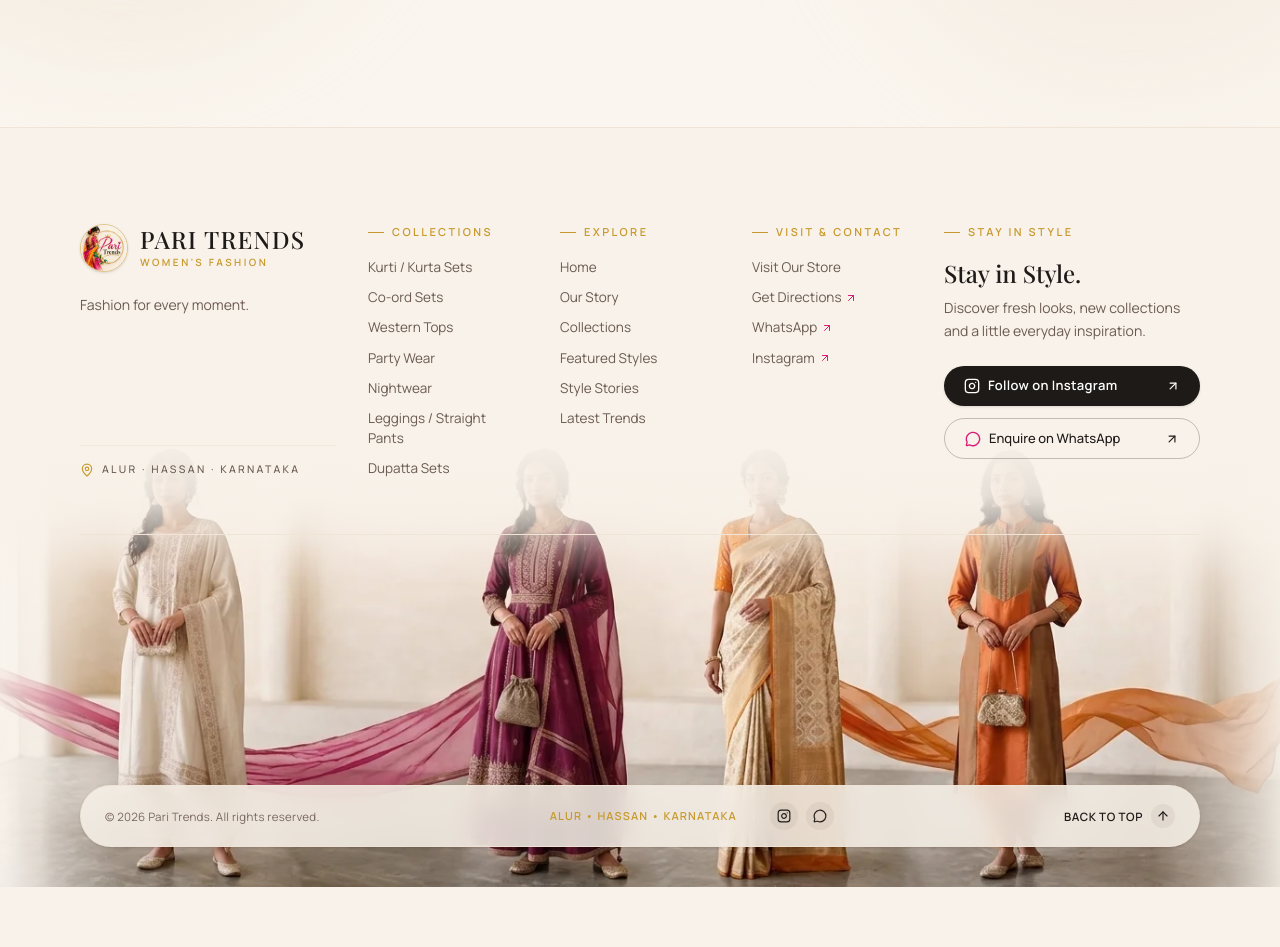
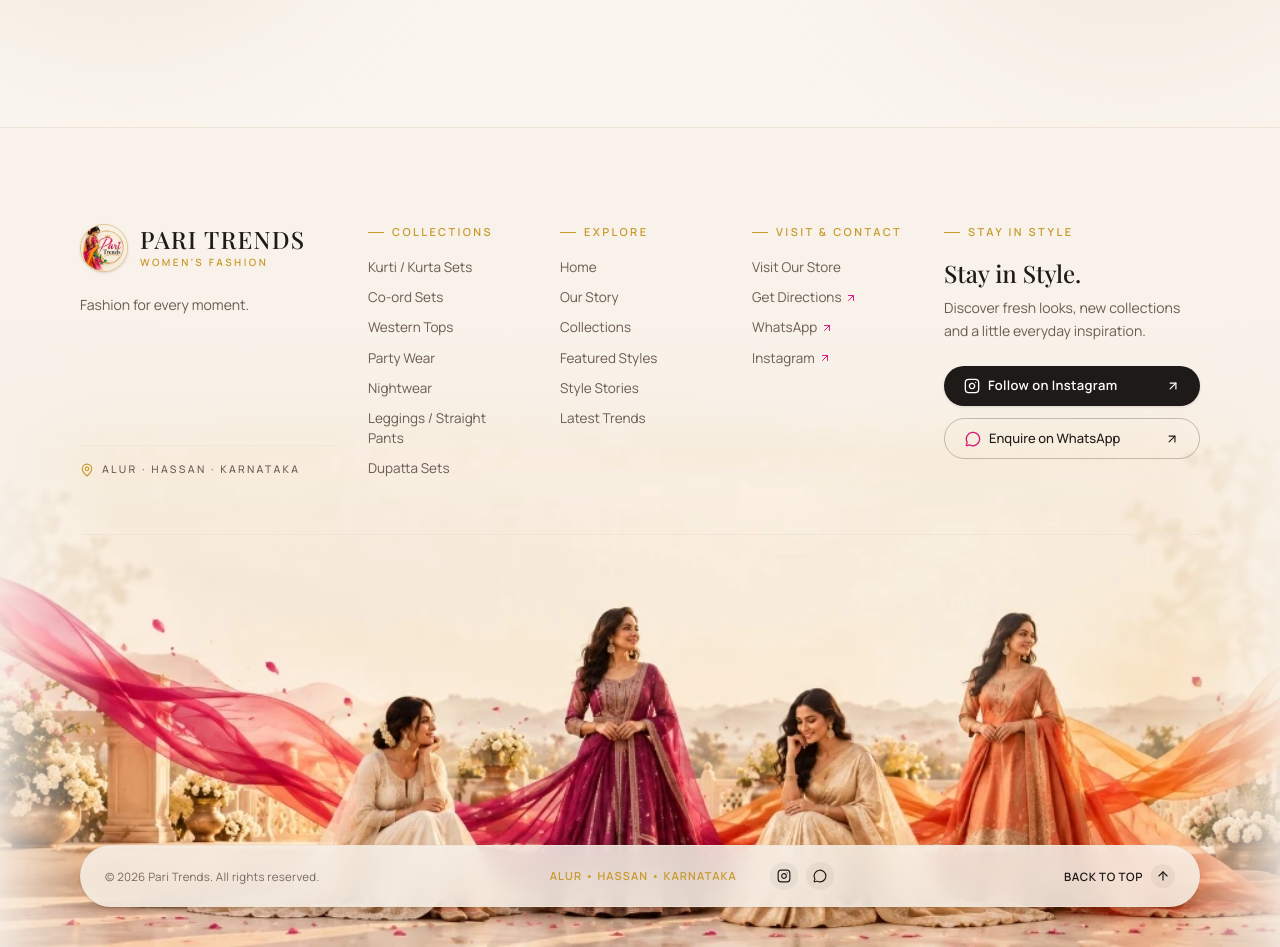
Before and after one commit to rakshithgowdams/PARI-TRENDS, a Next.js app: page / in a window 1280 px wide. Shown: the part 8580-9527 px from the top of the page. Before the commit the page ends 9467 px from the top, so only its background shows below. Built offline with nearby package versions, Linux system fonts and the light colour scheme; no server answers.

Commit message:
feat(footer): update footer background with user-supplied cinematic campaign artwork

```diff
--- a/src/components/footer/FooterFashionArtwork.tsx
+++ b/src/components/footer/FooterFashionArtwork.tsx
@@ -15,35 +15,35 @@ import Image from "next/image";
 export default function FooterFashionArtwork() {
   return (
     <div
-      className="absolute inset-x-0 bottom-0 pointer-events-none select-none overflow-hidden h-[280px] sm:h-[350px] md:h-[420px] lg:h-[480px] z-0"
+      className="absolute inset-x-0 bottom-0 pointer-events-none select-none overflow-hidden h-[340px] sm:h-[440px] md:h-[520px] lg:h-[600px] xl:h-[640px] z-0"
       aria-hidden="true"
     >
       {/* ─── 1. Top Edge Seamless Gradient Fade into #F8F2EA ─── */}
-      <div className="absolute inset-x-0 top-0 h-32 sm:h-44 bg-gradient-to-b from-[#F8F2EA] via-[#F8F2EA]/85 to-transparent z-10 pointer-events-none" />
+      <div className="absolute inset-x-0 top-0 h-24 sm:h-36 bg-gradient-to-b from-[#F8F2EA] via-[#F8F2EA]/75 to-transparent z-10 pointer-events-none" />
 
       {/* ─── 2. Responsive Web-Optimized Campaign Artwork ─── */}
       <div
         className="relative w-full h-full"
         style={{
           maskImage:
-            "linear-gradient(to bottom, transparent 0%, rgba(0,0,0,0.4) 12%, rgba(0,0,0,0.9) 30%, black 50%)",
+            "linear-gradient(to bottom, transparent 0%, rgba(0,0,0,0.3) 8%, rgba(0,0,0,0.85) 20%, black 32%)",
           WebkitMaskImage:
-            "linear-gradient(to bottom, transparent 0%, rgba(0,0,0,0.4) 12%, rgba(0,0,0,0.9) 30%, black 50%)",
+            "linear-gradient(to bottom, transparent 0%, rgba(0,0,0,0.3) 8%, rgba(0,0,0,0.85) 20%, black 32%)",
         }}
       >
         <Image
           src="/images/footer/pari-trends-editorial-footer.webp"
-          alt=""
+          alt="Pari Trends luxury Indian ethnic campaign featuring models in bespoke lehengas and sarees"
           fill
           sizes="(max-width: 1024px) 100vw, 1920px"
           className="object-cover object-bottom transition-opacity duration-700 ease-out"
-          quality={90}
+          quality={95}
         />
       </div>
 
       {/* ─── 3. Subtle Warm Ambient Studio Vignette on Left & Right ─── */}
-      <div className="absolute inset-y-0 left-0 w-16 sm:w-32 bg-gradient-to-r from-[#F8F2EA]/90 to-transparent pointer-events-none z-10" />
-      <div className="absolute inset-y-0 right-0 w-16 sm:w-32 bg-gradient-to-l from-[#F8F2EA]/90 to-transparent pointer-events-none z-10" />
+      <div className="absolute inset-y-0 left-0 w-12 sm:w-28 bg-gradient-to-r from-[#F8F2EA]/85 to-transparent pointer-events-none z-10" />
+      <div className="absolute inset-y-0 right-0 w-12 sm:w-28 bg-gradient-to-l from-[#F8F2EA]/85 to-transparent pointer-events-none z-10" />
     </div>
   );
 }
--- a/src/components/layout/SiteFooter.tsx
+++ b/src/components/layout/SiteFooter.tsx
@@ -49,7 +49,7 @@ export default function SiteFooter() {
 
   return (
     <footer
-      className="relative w-full bg-[#F8F2EA] text-[#1E1A17] border-t border-[#EFE4D6] overflow-hidden min-h-[680px] lg:min-h-[760px] flex flex-col justify-between"
+      className="relative w-full bg-[#F8F2EA] text-[#1E1A17] border-t border-[#EFE4D6] overflow-hidden min-h-[720px] lg:min-h-[820px] flex flex-col justify-between"
       aria-label="Pari Trends Site Footer"
     >
       {/* ─── 1. Upper Content Zone: 5-Column Editorial Navigation ─── */}
```
Also changed, not shown: public/images/footer/pari-trends-editorial-footer.jpg, public/images/footer/pari-trends-editorial-footer.webp.
